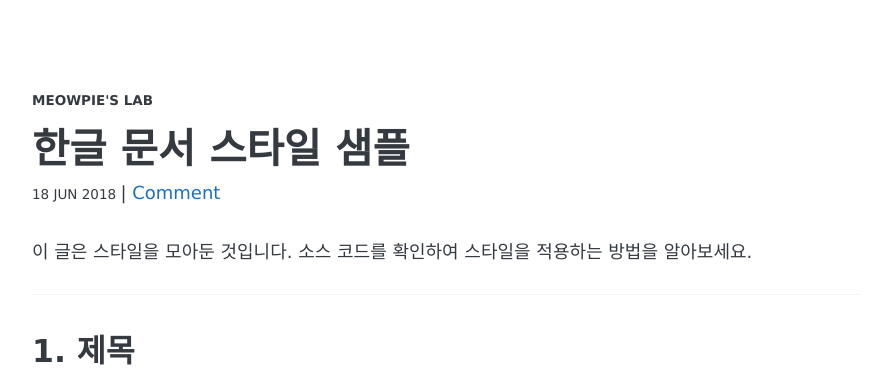
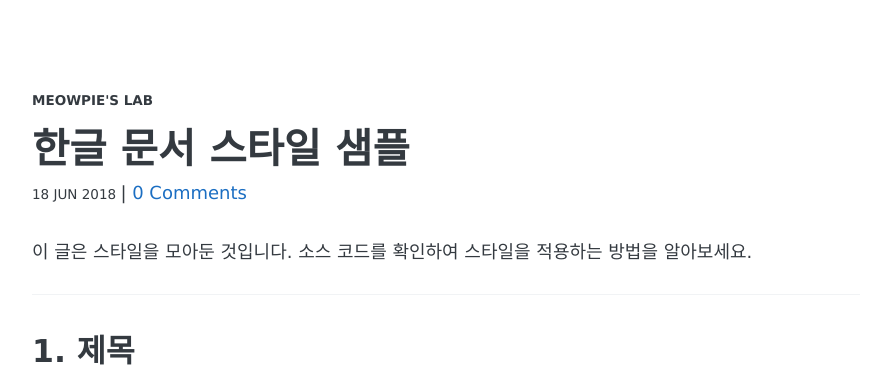
Before and after one commit to MeowPiE/meowpie.github.io_discontinued, a Jekyll site: the page built from _posts/2017-01-19-style-test-ko.md, in a window 1280 px wide and 900 px high. Shown: the top 375 px of the window, without its empty margins (194-1085 px from the left). Built offline with Jekyll 4.4.1, drawn with Linux system fonts in a browser that asks for light colours; some web fonts are replaced; comment, search, counter and statistics services are not loaded.

Commit message:
Change default comment message

```diff
--- a/_layouts/post.html
+++ b/_layouts/post.html
@@ -13,7 +13,7 @@ layout: default
   <span class="post-date">
     <time>{{ page.date | date_to_string }}</time>
   </span>
-  | <a href="{{ url }}{{ page.url }}#disqus_thread">Comment</a>
+  | <a href="{{ url }}{{ page.url }}#disqus_thread">0 Comments</a>
   <br><br>
 
   {{ content }}
```
